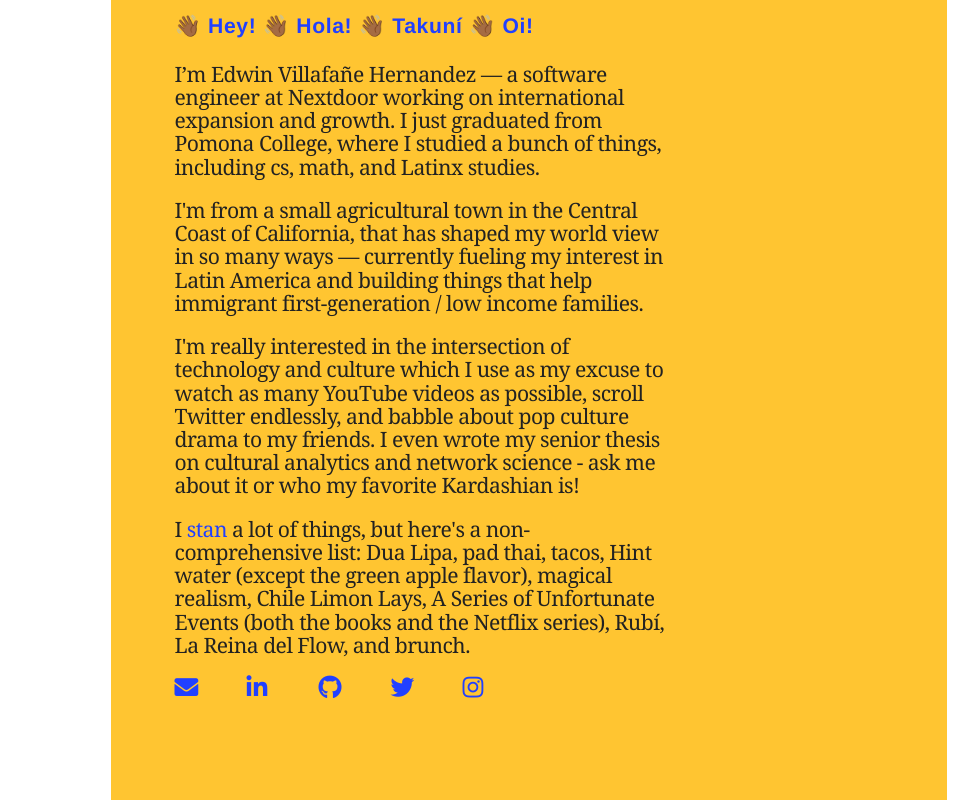
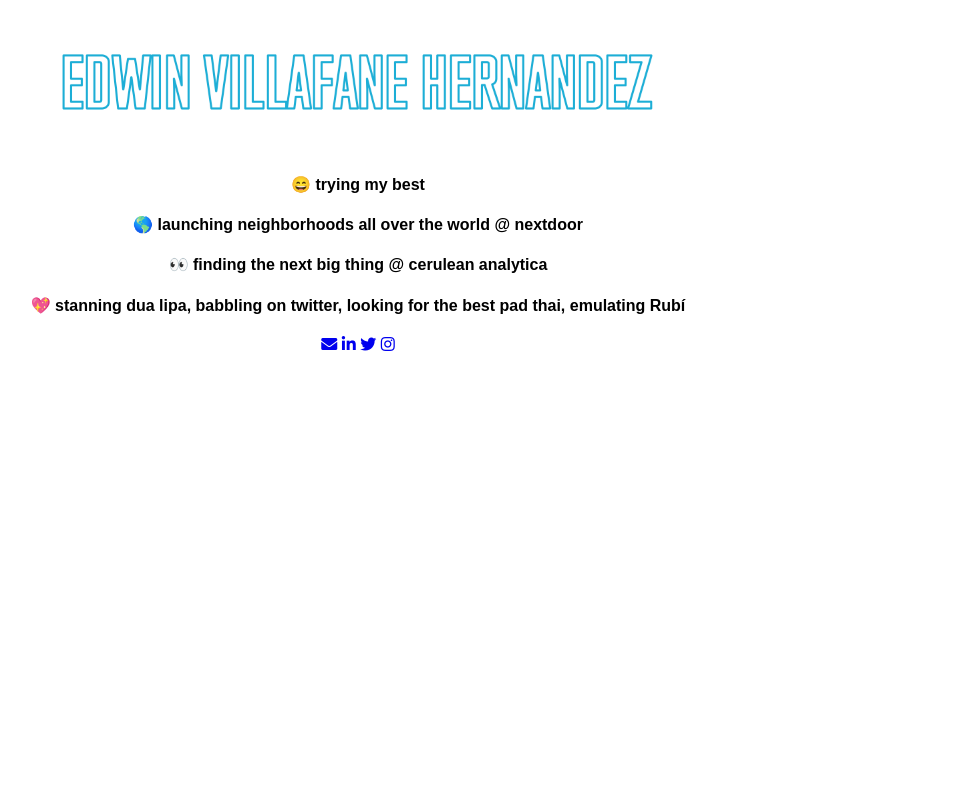
Before and after one commit to edwinvillafane/edwinvillafane.github.io, a plain HTML site: page index.html in a window 1280 px wide. Shown: the whole page, without its empty margins (282-1260 px from the left). Drawn offline with Linux system fonts and the light colour scheme.

Commit message:
Updated desc

```diff
--- a/css/skeleton.css
+++ b/css/skeleton.css
@@ -50,7 +50,7 @@
   display: block;
   float: left;
   margin-right: 40px;
-  color: #2140FF;
+  color: #FFFFFF;
 }
 
 .navigation:hover {
--- a/index.html
+++ b/index.html
@@ -1,68 +1,44 @@
 <!DOCTYPE html>
 <html lang="en">
 <head>
-
-  <!-- Basic Page Needs
-  –––––––––––––––––––––––––––––––––––––––––––––––––– -->
   <meta charset="utf-8">
   <title>Edwin Villafañe Hernandez</title>
   <meta name="description" content="Software Engineer at Nextdoor">
-
-  <!-- Mobile Specific Metas
-  –––––––––––––––––––––––––––––––––––––––––––––––––– -->
   <meta name="viewport" content="width=device-width, initial-scale=1">
-
-  <!-- FONT
-  –––––––––––––––––––––––––––––––––––––––––––––––––– -->
-  <script src="https://use.typekit.net/tdg4chw.js"></script>
-  <script>try{Typekit.load({ async: true });}catch(e){}</script>
   <link rel="stylesheet" href="https://use.fontawesome.com/releases/v5.3.1/css/all.css" integrity="sha384-mzrmE5qonljUremFsqc01SB46JvROS7bZs3IO2EmfFsd15uHvIt+Y8vEf7N7fWAU" crossorigin="anonymous">
-
-
-  <!-- CSS
-  –––––––––––––––––––––––––––––––––––––––––––––––––– -->
-  <link rel="stylesheet" href="css/normalize.css">
-  <link rel="stylesheet" href="css/skeleton.css">
-
-  <!-- Favicon
-  –––––––––––––––––––––––––––––––––––––––––––––––––– -->
-  <link rel="icon" type="image/png" href="images/favicon.png">
+  <link href="https://fonts.googleapis.com/css?family=Gelasio&display=swap" rel="stylesheet">
+  <style>
+      body {
+        font-family: 'Muli', sans-serif;
+        font-size: 16px;
+      }
+      .center {
+  display: block;
+  margin-left: auto;
+  margin-right: auto;
+  width: 50%;
+}
+    </style>
 
 </head>
 <body>
+  <div class="container">
+	<center>
+		<img src="name.png" alt="Edwin Villafane Hernandez" width="80%" class="center">
+		<h4> 😄 trying my best </h4>
+		<h4> 🌎 launching neighborhoods all over the world @ nextdoor </h4>
+		<h4> 👀 finding the next big thing @ cerulean analytica </h4>
+		<h4> 💖 stanning dua lipa, babbling on twitter, looking for the best pad thai, emulating Rubí </h4>
+	</center>
+	<center>
+		<a href="mailto:ehv02014@mymail.pomona.edu?Subject=Hello Edwin!" target="_top"><i class="fa fa-envelope"></i></a>
 
-  <!-- Primary Page Layout
-  –––––––––––––––––––––––––––––––––––––––––––––––––– -->
-  <div class="container">
-    <div class="row">
-      <div class="one-third column left-column">
-      </div>
-      <div class="two-thirds column right-column">
-        <div class="text-container">
-          <h5>👋🏾 Hey! 👋🏾 Hola! 👋🏾 Takuní 👋🏾 Oi!</h5>
-          <h1>I’m Edwin Villafañe Hernandez &mdash; a software engineer at Nextdoor working on international expansion and growth. I just graduated from Pomona College, where I studied a bunch of things, including cs, math, and Latinx studies. </h1>
+		<a href="https://www.linkedin.com/in/edwinvillafanehernandez/"><i class="fab fa-linkedin-in"></i></a>
 
-          <h1>I'm from a small agricultural town in the Central Coast of California, that has shaped my world view in so many ways &mdash; currently fueling my interest in Latin America and building things that help immigrant first-generation / low income families.</h1>
+		<a href="https://twitter.com/villafanedwin"><i class="fab fa-twitter"></i></a>
 
-          <h1>I'm really interested in the intersection of technology and culture which I use as my excuse to watch as many YouTube videos as possible, scroll Twitter endlessly, and babble about pop culture drama to my friends. I even wrote my senior thesis on cultural analytics and network science - ask me about it or who my favorite Kardashian is! </h1>
-
-          <h1>I <span class="stan">stan</span> a lot of things, but here's a non-comprehensive list: Dua Lipa, pad thai, tacos, Hint water (except the green apple flavor), magical realism, Chile Limon Lays, A Series of Unfortunate Events (both the books and the Netflix series), Rubí, La Reina del Flow, and brunch. </h1>
-
-          <a class="navigation" href="mailto:ehv02014@mymail.pomona.edu?Subject=Hello Edwin!" target="_top"><i class="fa fa-envelope fa-3x"></i></a>
-
-          <a class="navigation" href="https://www.linkedin.com/in/edwinvillafanehernandez/"><i class="fab fa-linkedin-in fa-3x"></i></a>
-
-          <a class="navigation" href="https://github.com/edwinvillafane"><i class="fab fa-github fa-3x"></i></a>
-
-          <a class="navigation" href="https://twitter.com/villafanedwin"><i class="fab fa-twitter fa-3x"></i></a>
-
-          <a class="navigation" href="https://instagram.com/edwindoe/"><i class="fab fa-instagram fa-3x"></i></a>
-        </div>
-      </div>
-    </div>
+		<a href="https://instagram.com/edwindoe/"><i class="fab fa-instagram"></i></a>
+  </center>
   </div>
-
-<!-- End Document
-  –––––––––––––––––––––––––––––––––––––––––––––––––– -->
 </body>
 </html>
```
Also changed, not shown: name.png (added).
